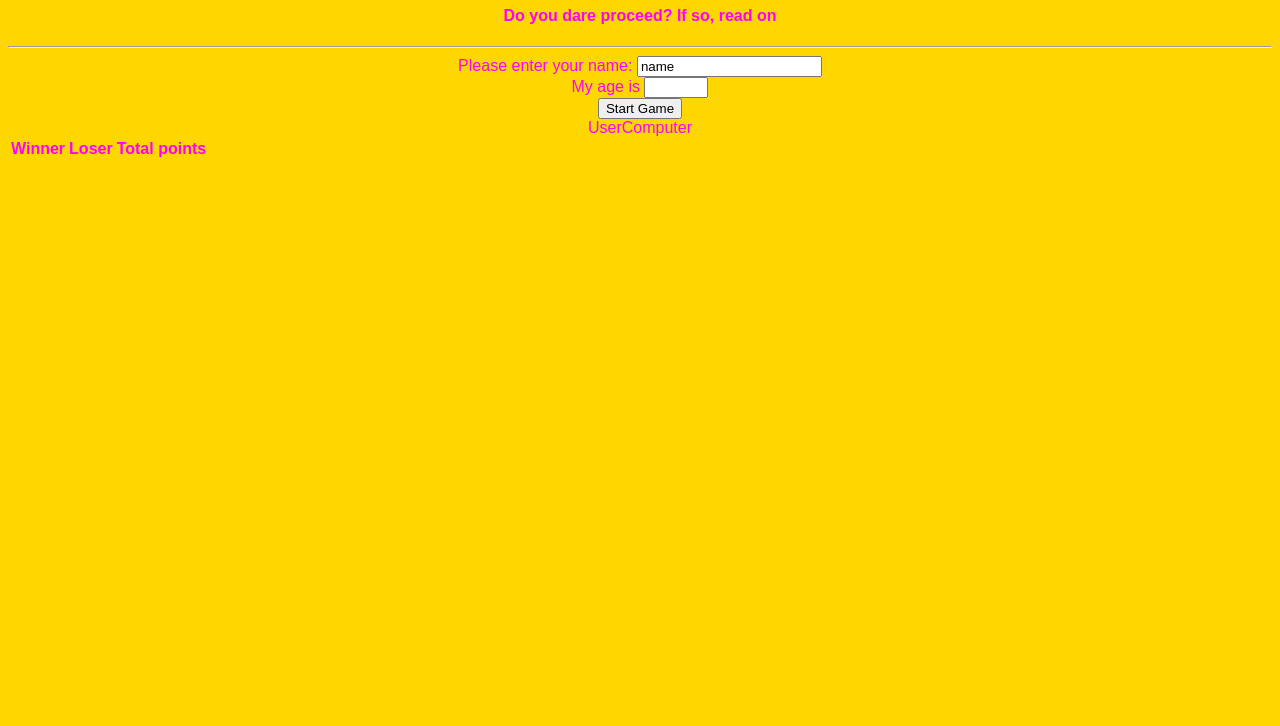
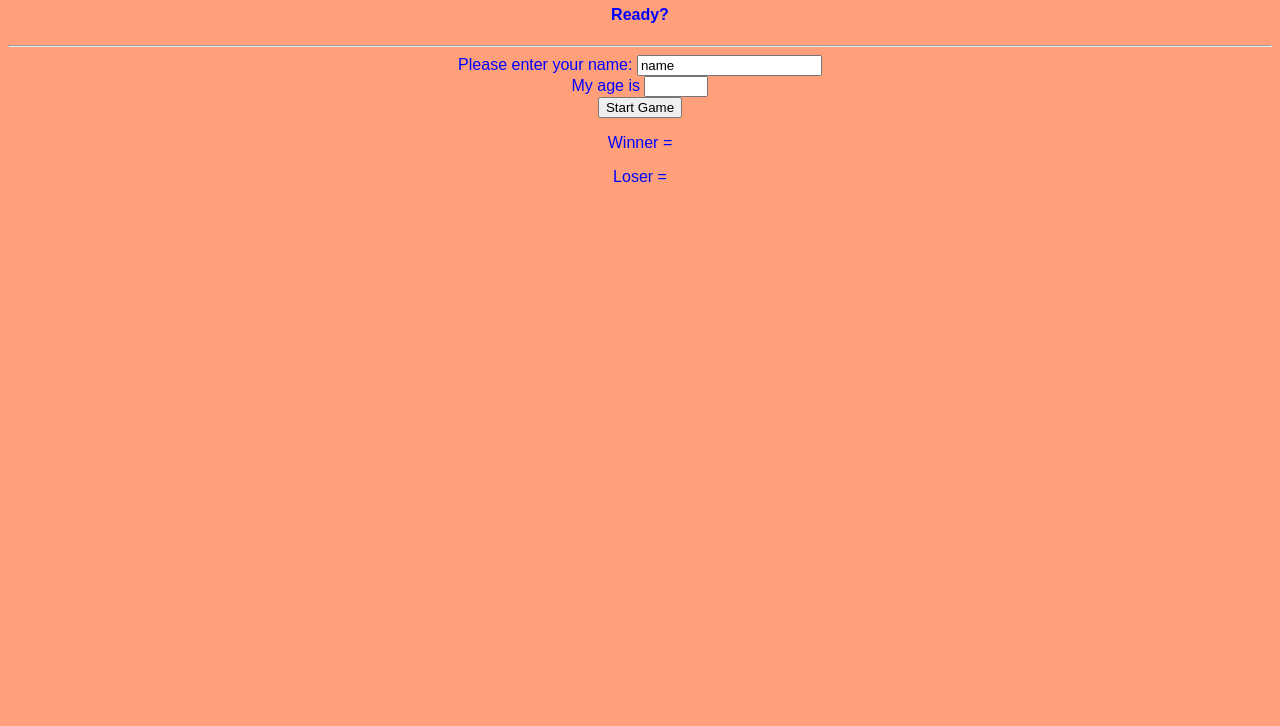
Before and after one commit to aichii/rock-paper-scissors, a website: page index.html in a window 1280 px wide. Shown: the part 74-800 px from the top of the page. Drawn offline with Linux system fonts and the light colour scheme.

Commit message:
minor styling

```diff
--- a/index.html
+++ b/index.html
@@ -7,8 +7,8 @@
     <link href="style.css" rel="stylesheet" type="text/css" />
   </head>
   <body>
-    <h1>Game of a lifetime 🤯</h1>
-    <h4>Do you dare proceed? If so, read on</h4>
+    <h1>Welcome to my Rock, Paper, Scissors game!</h1>
+    <h4>Ready?</h4>
 <hr>
 <main>
      <form action="/index.html" method="POST">
@@ -22,18 +22,9 @@
     <div id="outcome"></div>
     <script src="app.js"></script>
 </main>
-    <table>
-      <thead>
-        <tr>
-          <th rowspan="2">Winner</th>
-          <th>Loser</th>
-          <th>Total points</th>
-        </tr>
-        </head>
-        <tbody>
-          <tr>User</tr>
-          <tr>Computer</tr>
-          </tbody>
-      </table>
+
+    <p>Winner = </p>
+     <p>Loser = </p>
+
  </body>
 </html>
--- a/style.css
+++ b/style.css
@@ -1,7 +1,10 @@
 body {
-  background-color: gold;
-  color: magenta;
+  background-color: lightsalmon;
+  color: blue;
   text-align: center;
-  font-family: fantasy;
+  font-family: Arial, Helvetica, sans-serif;
+}
 
+ label {
+  border-radius: 30%;
 }
```
